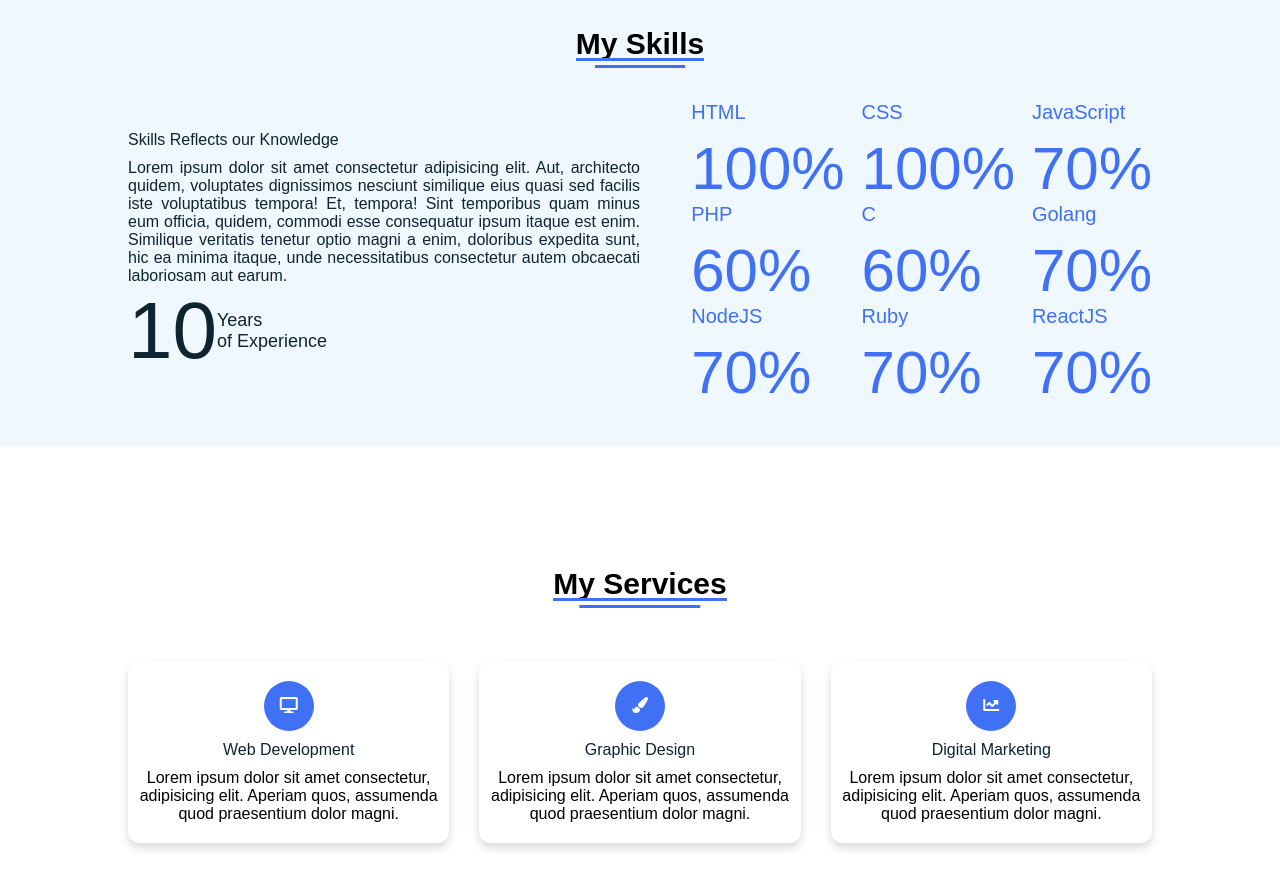
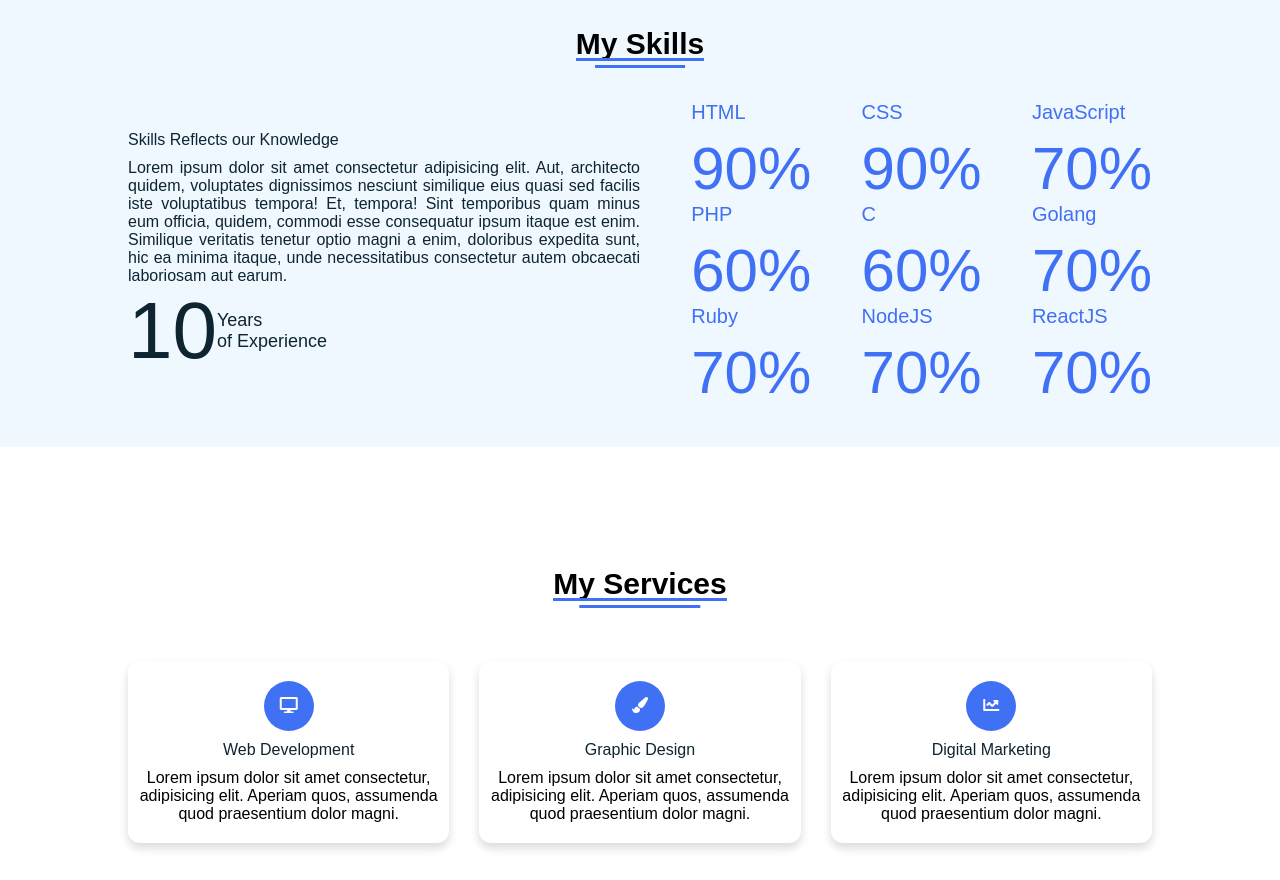
Before and after one commit to sunday4me/portfolio, a plain HTML site: page index.html in a window 1280 px wide. Shown: the part 1300-2180 px from the top of the page. Drawn offline with Linux system fonts and the light colour scheme.

Commit message:
adding more code

```diff
--- a/index.html
+++ b/index.html
@@ -93,11 +93,11 @@
         <div class="boxes">
             <div class="box">
                 <div class="topic">HTML</div>
-                <div class="num">100%</div>
+                <div class="num">90%</div>
             </div>
             <div class="box">
                 <div class="topic">CSS</div>
-                <div class="num">100%</div>
+                <div class="num">90%</div>
             </div>
             <div class="box">
                 <div class="topic">JavaScript</div>
@@ -116,11 +116,11 @@
                 <div class="num">70%</div>
             </div>
             <div class="box">
-                <div class="topic">NodeJS</div>
+                <div class="topic">Ruby</div>
                 <div class="num">70%</div>
             </div>
             <div class="box">
-                <div class="topic">Ruby</div>
+                <div class="topic">NodeJS</div>
                 <div class="num">70%</div>
             </div>
             <div class="box">
```
